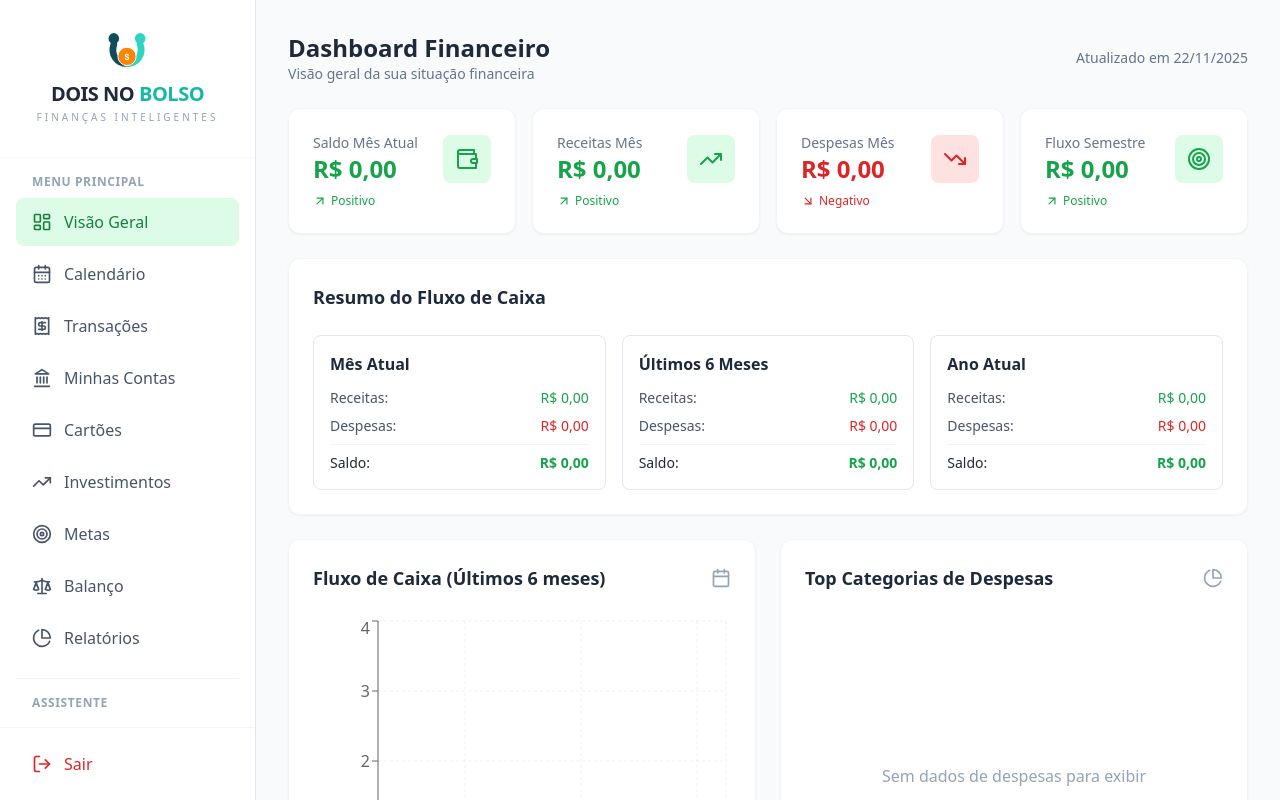
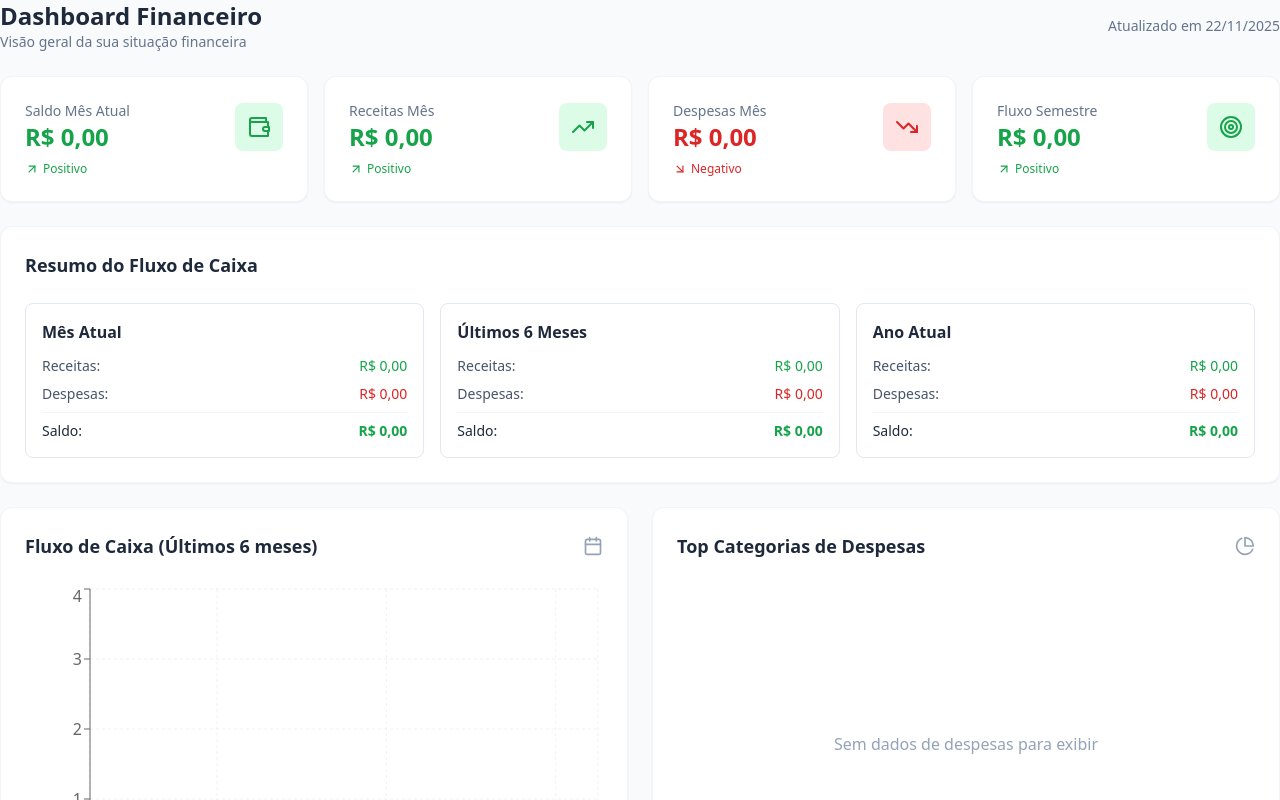
Before and after one commit to doisnobolsoapp/App-Dois-no-Bolso, a React (Vite) app: page / in a window 1280 px wide. Both pictures are taken after typing "name@example.com", "Sample123" into the empty fields and a click on the button "Entrar". Shown: the top 800 px of the page. Built offline with nearby package versions, Linux system fonts and the light colour scheme.

Commit message:
Update Layout.tsx

```diff
--- a/components/Layout.tsx
+++ b/components/Layout.tsx
@@ -1,171 +1,213 @@
+// src/components/Layout.tsx
 import React from 'react';
-import { ViewState } from '../types';
-import { LayoutDashboard, Receipt, Target, PieChart, MessageSquare, Settings, Landmark, CreditCard as CreditCardIcon, TrendingUp, LogOut, Scale, CalendarDays } from 'lucide-react';
-import { Logo } from './Logo';
+import { ViewState, LayoutProps } from '../types';
+import {
+  Home,
+  CreditCard,
+  Target,
+  BarChart3,
+  Calendar,
+  Landmark,
+  PieChart,
+  MessageSquare,
+  Settings,
+  Menu,
+  MoreVertical
+} from 'lucide-react';
 
-interface LayoutProps {
-  children: React.ReactNode;
-  currentView: ViewState;
-  onViewChange: (view: ViewState) => void;
-  onLogout: () => void;
-}
+export const Layout: React.FC<LayoutProps> = ({
+  currentView,
+  onViewChange,
+  onLogout,
+  children
+}) => {
+  // Itens PRINCIPAIS que sempre aparecem no bottom navigation
+  const mainItems = [
+    { id: 'DASHBOARD' as ViewState, label: 'Visão Geral', icon: Home },
+    { id: 'TRANSACTIONS' as ViewState, label: 'Transações', icon: CreditCard },
+    { id: 'GOALS' as ViewState, label: 'Metas', icon: Target },
+    { id: 'INVESTMENTS' as ViewState, label: 'Investir', icon: BarChart3 },
+  ];
 
-const NavItem: React.FC<{
-  icon: React.ReactNode;
-  label: string;
-  active: boolean;
-  onClick: () => void;
-}> = ({ icon, label, active, onClick }) => (
-  <button
-    onClick={onClick}
-    className={`flex items-center w-full px-4 py-3 mb-1 rounded-lg transition-colors ${
-      active ? 'bg-brand-100 text-brand-700 font-medium' : 'text-slate-600 hover:bg-slate-100'
-    }`}
-  >
-    <span className="mr-3">{icon}</span>
-    <span>{label}</span>
-  </button>
-);
+  // Outros itens que vão no menu "Mais"
+  const otherItems = [
+    { id: 'BANKS' as ViewState, label: 'Bancos', icon: Landmark },
+    { id: 'CARDS' as ViewState, label: 'Cartões', icon: PieChart },
+    { id: 'BALANCE' as ViewState, label: 'Patrimônio', icon: Landmark },
+    { id: 'REPORTS' as ViewState, label: 'Relatórios', icon: BarChart3 },
+    { id: 'CALENDAR' as ViewState, label: 'Calendário', icon: Calendar },
+    { id: 'CHAT' as ViewState, label: 'Assistente', icon: MessageSquare },
+    { id: 'SETTINGS' as ViewState, label: 'Configurações', icon: Settings },
+  ];
 
-export const Layout: React.FC<LayoutProps> = ({ children, currentView, onViewChange, onLogout }) => {
   return (
-    <div className="flex h-screen bg-slate-50 overflow-hidden font-sans">
-      {/* Sidebar */}
-      <aside className="w-64 bg-white border-r border-slate-200 flex-shrink-0 hidden md:flex md:flex-col">
-        <div className="p-6 flex justify-center border-b border-slate-50 pb-8">
-          <Logo size="md" showText={true} />
+    <div className="min-h-screen bg-slate-50 flex flex-col">
+      {/* Header Mobile */}
+      <header className="bg-white border-b border-slate-200 sticky top-0 z-40 lg:hidden">
+        <div className="flex items-center justify-between px-4 py-3">
+          <div className="flex items-center space-x-3">
+            <div className="w-8 h-8 bg-gradient-to-br from-brand-500 to-brand-600 rounded-lg flex items-center justify-center">
+              <span className="text-white font-bold text-sm">D</span>
+            </div>
+            <h1 className="font-semibold text-slate-800">Dois no Bolso</h1>
+          </div>
+
+          {/* Menu Hambúrguer para TODAS as opções */}
+          <div className="dropdown dropdown-end">
+            <button tabIndex={0} className="btn btn-ghost btn-circle">
+              <Menu size={20} />
+            </button>
+            <ul tabIndex={0} className="dropdown-content z-50 menu p-2 shadow bg-base-100 rounded-box w-64 mt-2">
+              <li className="text-xs text-slate-500 px-4 py-2">Navegação</li>
+
+              {/* Visão Geral sempre no topo */}
+              <li>
+                <button
+                  onClick={() => onViewChange('DASHBOARD')}
+                  className={`flex items-center space-x-3 px-4 py-3 rounded-lg ${
+                    currentView === 'DASHBOARD'
+                      ? 'bg-brand-50 text-brand-600'
+                      : 'text-slate-700 hover:bg-slate-100'
+                  }`}
+                >
+                  <Home size={20} />
+                  <span className="font-medium">Visão Geral</span>
+                </button>
+              </li>
+
+              {/* Demais opções */}
+              {[...mainItems.filter(item => item.id !== 'DASHBOARD'), ...otherItems].map((item) => {
+                const Icon = item.icon;
+                return (
+                  <li key={item.id}>
+                    <button
+                      onClick={() => onViewChange(item.id)}
+                      className={`flex items-center space-x-3 px-4 py-3 rounded-lg ${
+                        currentView === item.id
+                          ? 'bg-brand-50 text-brand-600'
+                          : 'text-slate-700 hover:bg-slate-100'
+                      }`}
+                    >
+                      <Icon size={20} />
+                      <span className="font-medium">{item.label}</span>
+                    </button>
+                  </li>
+                );
+              })}
+
+              <li className="border-t border-slate-200 mt-2 pt-2">
+                <button
+                  onClick={onLogout}
+                  className="flex items-center space-x-3 px-4 py-3 rounded-lg text-red-600 hover:bg-red-50 w-full text-left"
+                >
+                  <Settings size={20} />
+                  <span className="font-medium">Sair</span>
+                </button>
+              </li>
+            </ul>
+          </div>
         </div>
+      </header>
 
-        <nav className="flex-1 px-4 py-4 overflow-y-auto">
-          <p className="px-4 text-xs font-semibold text-slate-400 uppercase tracking-wider mb-2">Menu Principal</p>
-          <NavItem
-            icon={<LayoutDashboard size={20} />}
-            label="Visão Geral"
-            active={currentView === 'DASHBOARD'}
+      {/* Bottom Navigation Mobile - COM VISÃO GERAL SEMPRE VISÍVEL */}
+      <nav className="fixed bottom-0 left-0 right-0 bg-white border-t border-slate-200 z-40 lg:hidden">
+        <div className="flex justify-around items-center py-2">
+          {/* VISÃO GERAL - SEMPRE PRIMEIRO ÍCONE */}
+          <button
             onClick={() => onViewChange('DASHBOARD')}
-          />
-          <NavItem
-            icon={<CalendarDays size={20} />}
-            label="Calendário"
-            active={currentView === 'CALENDAR'}
-            onClick={() => onViewChange('CALENDAR')}
-          />
-          <NavItem
-            icon={<Receipt size={20} />}
-            label="Transações"
-            active={currentView === 'TRANSACTIONS'}
+            className={`flex flex-col items-center p-2 rounded-lg min-w-16 ${
+              currentView === 'DASHBOARD'
+                ? 'text-brand-600 bg-brand-50'
+                : 'text-slate-500 hover:bg-slate-100'
+            }`}
+          >
+            <Home size={22} />
+            <span className="text-xs mt-1 font-medium">Visão</span>
+          </button>
+
+          {/* TRANSAÇÕES */}
+          <button
             onClick={() => onViewChange('TRANSACTIONS')}
-          />
-          <NavItem
-            icon={<Landmark size={20} />}
-            label="Minhas Contas"
-            active={currentView === 'BANKS'}
-            onClick={() => onViewChange('BANKS')}
-          />
-          <NavItem
-            icon={<CreditCardIcon size={20} />}
-            label="Cartões"
-            active={currentView === 'CARDS'}
-            onClick={() => onViewChange('CARDS')}
-          />
-          <NavItem
-            icon={<TrendingUp size={20} />}
-            label="Investimentos"
-            active={currentView === 'INVESTMENTS'}
+            className={`flex flex-col items-center p-2 rounded-lg min-w-16 ${
+              currentView === 'TRANSACTIONS'
+                ? 'text-brand-600 bg-brand-50'
+                : 'text-slate-500 hover:bg-slate-100'
+            }`}
+          >
+            <CreditCard size={22} />
+            <span className="text-xs mt-1 font-medium">Gastos</span>
+          </button>
+
+          {/* METAS */}
+          <button
+            onClick={() => onViewChange('GOALS')}
+            className={`flex flex-col items-center p-2 rounded-lg min-w-16 ${
+              currentView === 'GOALS'
+                ? 'text-brand-600 bg-brand-50'
+                : 'text-slate-500 hover:bg-slate-100'
+            }`}
+          >
+            <Target size={22} />
+            <span className="text-xs mt-1 font-medium">Metas</span>
+          </button>
+
+          {/* INVESTIMENTOS */}
+          <button
             onClick={() => onViewChange('INVESTMENTS')}
-          />
-          <NavItem
-            icon={<Target size={20} />}
-            label="Metas"
-            active={currentView === 'GOALS'}
-            onClick={() => onViewChange('GOALS')}
-          />
-          <NavItem
-            icon={<Scale size={20} />}
-            label="Balanço"
-            active={currentView === 'BALANCE'}
-            onClick={() => onViewChange('BALANCE')}
-          />
-          <NavItem
-            icon={<PieChart size={20} />}
-            label="Relatórios"
-            active={currentView === 'REPORTS'}
-            onClick={() => onViewChange('REPORTS')}
-          />
+            className={`flex flex-col items-center p-2 rounded-lg min-w-16 ${
+              currentView === 'INVESTMENTS'
+                ? 'text-brand-600 bg-brand-50'
+                : 'text-slate-500 hover:bg-slate-100'
+            }`}
+          >
+            <BarChart3 size={22} />
+            <span className="text-xs mt-1 font-medium">Investir</span>
+          </button>
 
-          <div className="my-4 border-t border-slate-100"></div>
+          {/* MENU "MAIS" - para outras opções incluindo CONFIGURAÇÕES */}
+          <div className="dropdown dropdown-top">
+            <button
+              tabIndex={0}
+              className={`flex flex-col items-center p-2 rounded-lg min-w-16 ${
+                otherItems.some(item => item.id === currentView)
+                  ? 'text-brand-600 bg-brand-50'
+                  : 'text-slate-500 hover:bg-slate-100'
+              }`}
+            >
+              <MoreVertical size={22} />
+              <span className="text-xs mt-1 font-medium">Mais</span>
+            </button>
 
-          <p className="px-4 text-xs font-semibold text-slate-400 uppercase tracking-wider mb-2">Assistente</p>
-          <NavItem
-            icon={<MessageSquare size={20} />}
-            label="Chat Inteligente"
-            active={currentView === 'CHAT'}
-            onClick={() => onViewChange('CHAT')}
-          />
+            <ul tabIndex={0} className="dropdown-content z-50 menu p-2 shadow bg-base-100 rounded-box w-56 mb-16">
+              <li className="text-xs text-slate-500 px-4 py-2">Mais Opções</li>
 
-          <div className="my-4 border-t border-slate-100"></div>
-          <NavItem
-            icon={<Settings size={20} />}
-            label="Configurações"
-            active={currentView === 'SETTINGS'}
-            onClick={() => onViewChange('SETTINGS')}
-          />
-        </nav>
-
-        <div className="p-4 border-t border-slate-100">
-          <button
-            onClick={onLogout}
-            className="flex items-center w-full px-4 py-2 text-red-600 hover:bg-red-50 rounded-lg transition-colors font-medium"
-          >
-            <LogOut size={20} className="mr-3" />
-            <span>Sair</span>
-          </button>
+              {otherItems.map((item) => {
+                const Icon = item.icon;
+                return (
+                  <li key={item.id}>
+                    <button
+                      onClick={() => onViewChange(item.id)}
+                      className={`flex items-center space-x-3 px-4 py-3 rounded-lg ${
+                        currentView === item.id
+                          ? 'bg-brand-50 text-brand-600'
+                          : 'text-slate-700 hover:bg-slate-100'
+                      }`}
+                    >
+                      <Icon size={18} />
+                      <span className="font-medium">{item.label}</span>
+                    </button>
+                  </li>
+                );
+              })}
+            </ul>
+          </div>
         </div>
-      </aside>
-
-      {/* Mobile Header */}
-      <div className="md:hidden fixed top-0 left-0 right-0 h-16 bg-white border-b border-slate-200 z-20 flex items-center justify-between px-4">
-        <div className="flex items-center">
-          <div className="w-8 h-8 mr-2">
-            <Logo size="sm" showText={false} />
-          </div>
-          <span className="font-bold text-slate-800">Dois no Bolso</span>
-        </div>
-        <button onClick={onLogout} className="p-2 text-red-500" title="Sair">
-          <LogOut size={20} />
-        </button>
-      </div>
+      </nav>
 
       {/* Main Content */}
-      <main className="flex-1 overflow-y-auto p-4 md:p-8 pt-20 md:pt-8 relative">
+      <main className="flex-1 pb-16 lg:pb-0">
         {children}
       </main>
-
-      {/* Mobile Bottom Nav */}
-      <div className="md:hidden fixed bottom-0 left-0 right-0 h-16 bg-white border-t border-slate-200 z-20 flex justify-around items-center">
-        <button onClick={() => onViewChange('TRANSACTIONS')} className={`p-2 flex flex-col items-center ${currentView === 'TRANSACTIONS' ? 'text-brand-600' : 'text-slate-400'}`}>
-          <Receipt size={20} />
-          <span className="text-[10px] mt-1">Extrato</span>
-        </button>
-        <button onClick={() => onViewChange('CALENDAR')} className={`p-2 flex flex-col items-center ${currentView === 'CALENDAR' ? 'text-brand-600' : 'text-slate-400'}`}>
-          <CalendarDays size={20} />
-          <span className="text-[10px] mt-1">Agenda</span>
-        </button>
-        <button onClick={() => onViewChange('CHAT')} className={`p-2 flex flex-col items-center ${currentView === 'CHAT' ? 'text-brand-600' : 'text-slate-400'}`}>
-          <div className="bg-brand-500 text-white p-2 rounded-full -mt-8 shadow-lg">
-            <MessageSquare size={24} />
-          </div>
-          <span className="text-[10px] mt-1 font-bold text-brand-600">IA</span>
-        </button>
-        <button onClick={() => onViewChange('BANKS')} className={`p-2 flex flex-col items-center ${currentView === 'BANKS' ? 'text-brand-600' : 'text-slate-400'}`}>
-          <Landmark size={20} />
-          <span className="text-[10px] mt-1">Contas</span>
-        </button>
-        <button onClick={() => onViewChange('GOALS')} className={`p-2 flex flex-col items-center ${currentView === 'GOALS' ? 'text-brand-600' : 'text-slate-400'}`}>
-          <Target size={20} />
-          <span className="text-[10px] mt-1">Metas</span>
-        </button>
-      </div>
     </div>
   );
 };
```
